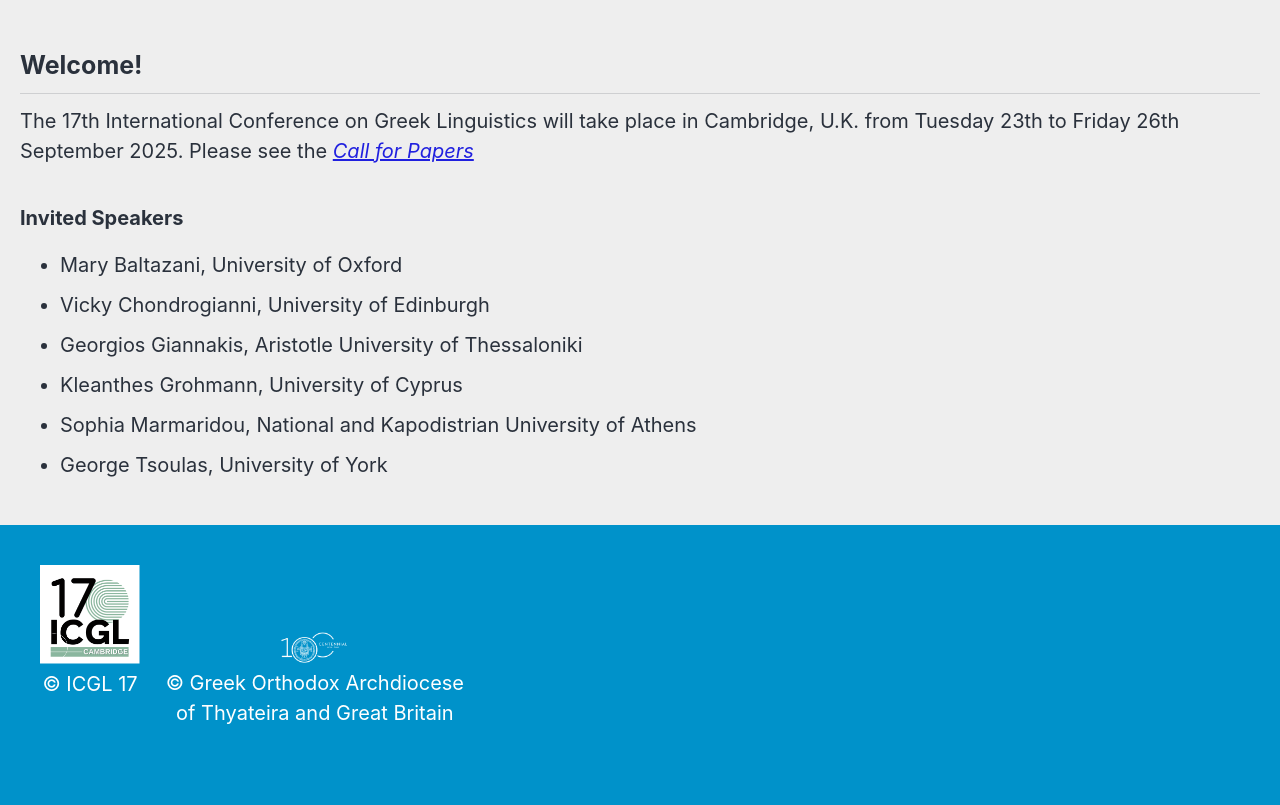
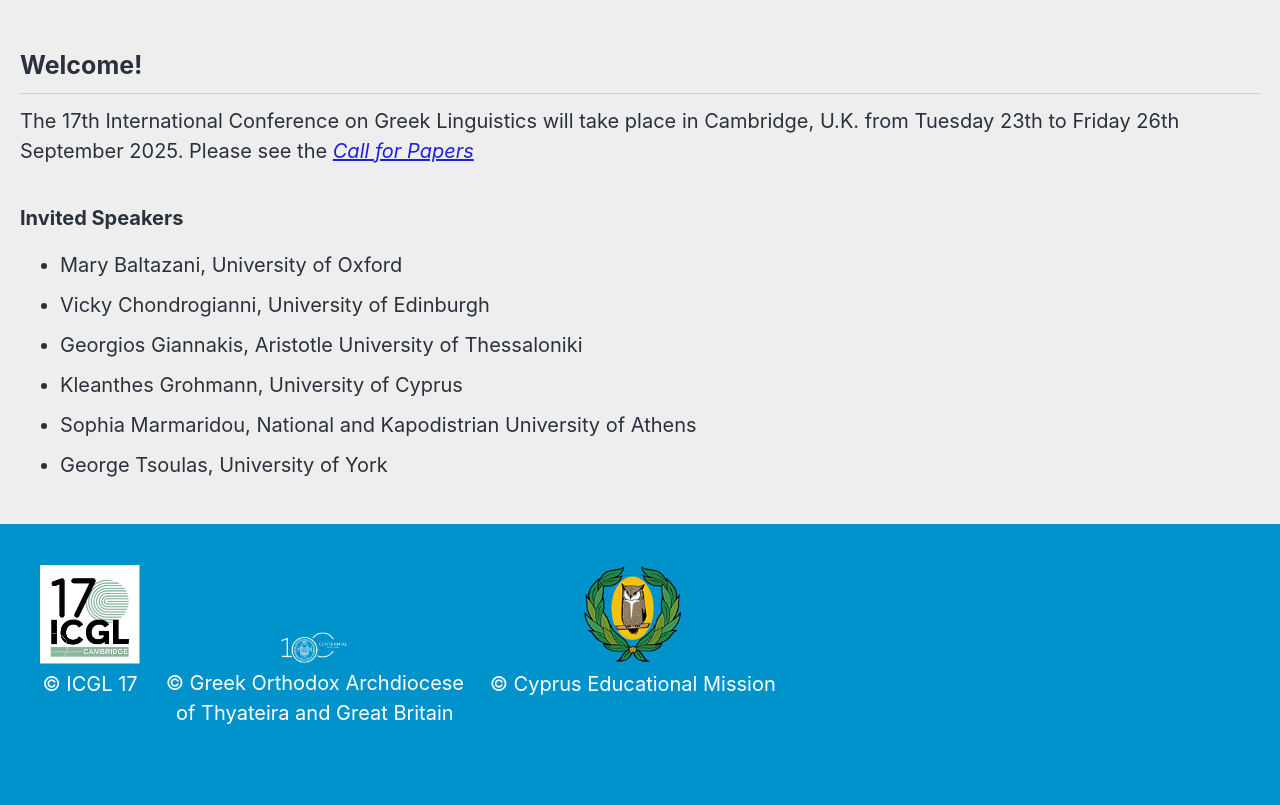
Before and after one commit to roryleung/ICGL17, a Jekyll site: the page built from _pages/home.md, in a window 1280 px wide. Shown: the part 417-1222 px from the top of the page. Built offline with Jekyll 4.4.1, drawn with Linux system fonts in a browser that asks for light colours; cached includes are drawn as plain includes; nearby versions of some CDN libraries.

Commit message:
Update custom.html

```diff
--- a/_includes/footer/custom.html
+++ b/_includes/footer/custom.html
@@ -1,15 +1,25 @@
 <footer>
   <div class="footer-content">
+    <!-- First logo (ICGL 17) -->
     <div style="text-align: center; display: inline-block; margin-right: 20px; vertical-align: bottom;">
       <img src="/assets/images/logo_icgl.png" alt="ICGL Logo" style="width: 100px; height: auto;">
       <p style="color: white; margin-top: 5px;">&copy; ICGL 17</p>
     </div>
 
-    <div style="text-align: center; display: inline-block; vertical-align: bottom;">
+    <!-- Second logo (Greek Orthodox Archdiocese) -->
+    <div style="text-align: center; display: inline-block; vertical-align: bottom; margin-right: 20px;">
       <img src="/assets/images/logo_church.png" alt="Church logo" style="width: 100px; height: auto;">
       <p style="color: white; margin-top: 5px; margin-bottom: -3px;">
         &copy; Greek Orthodox Archdiocese<br>of Thyateira and Great Britain
       </p>
     </div>
+
+    <!-- Third logo (Cyprus Educational Mission) -->
+    <div style="text-align: center; display: inline-block; vertical-align: bottom;">
+      <img src="/assets/images/logo_owl_icon.png" alt="Owl Icon Logo" style="width: 100px; height: auto;">
+      <p style="color: white; margin-top: 5px;">
+        &copy; Cyprus Educational Mission
+      </p>
+    </div>
   </div>
 </footer>
```
